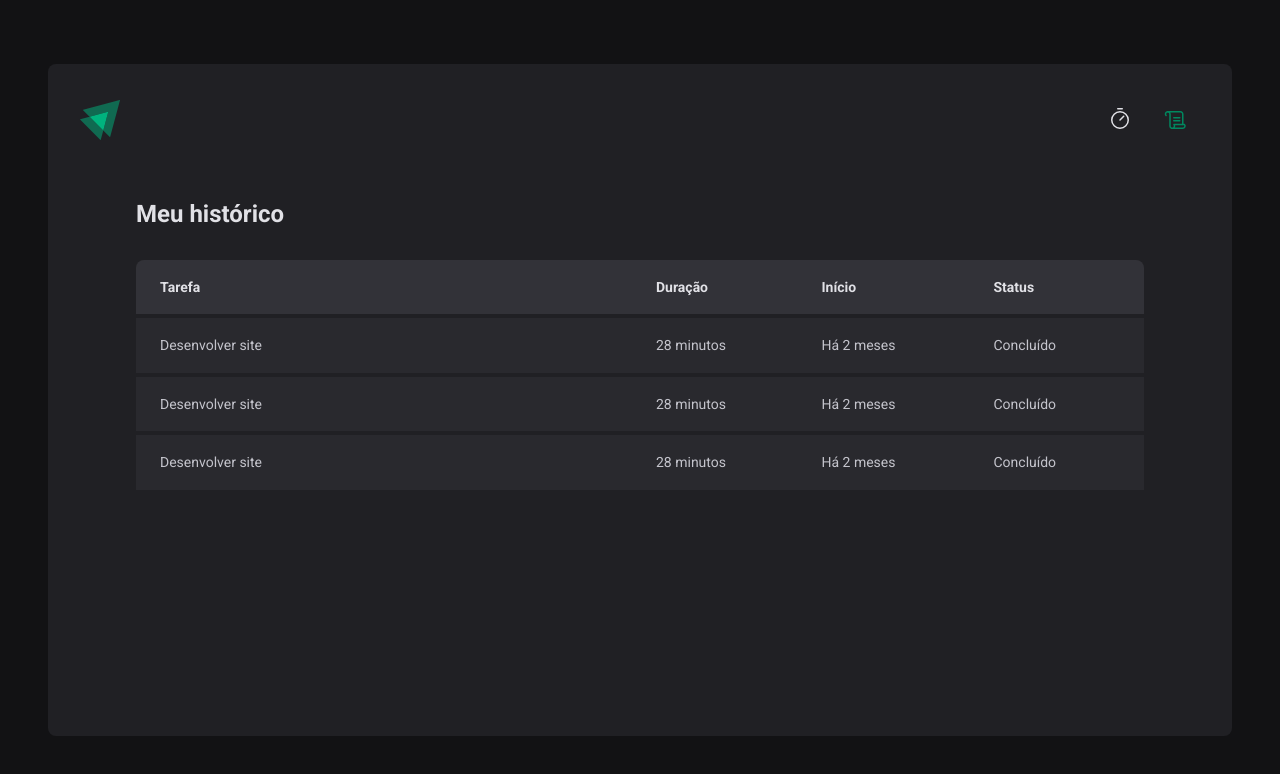
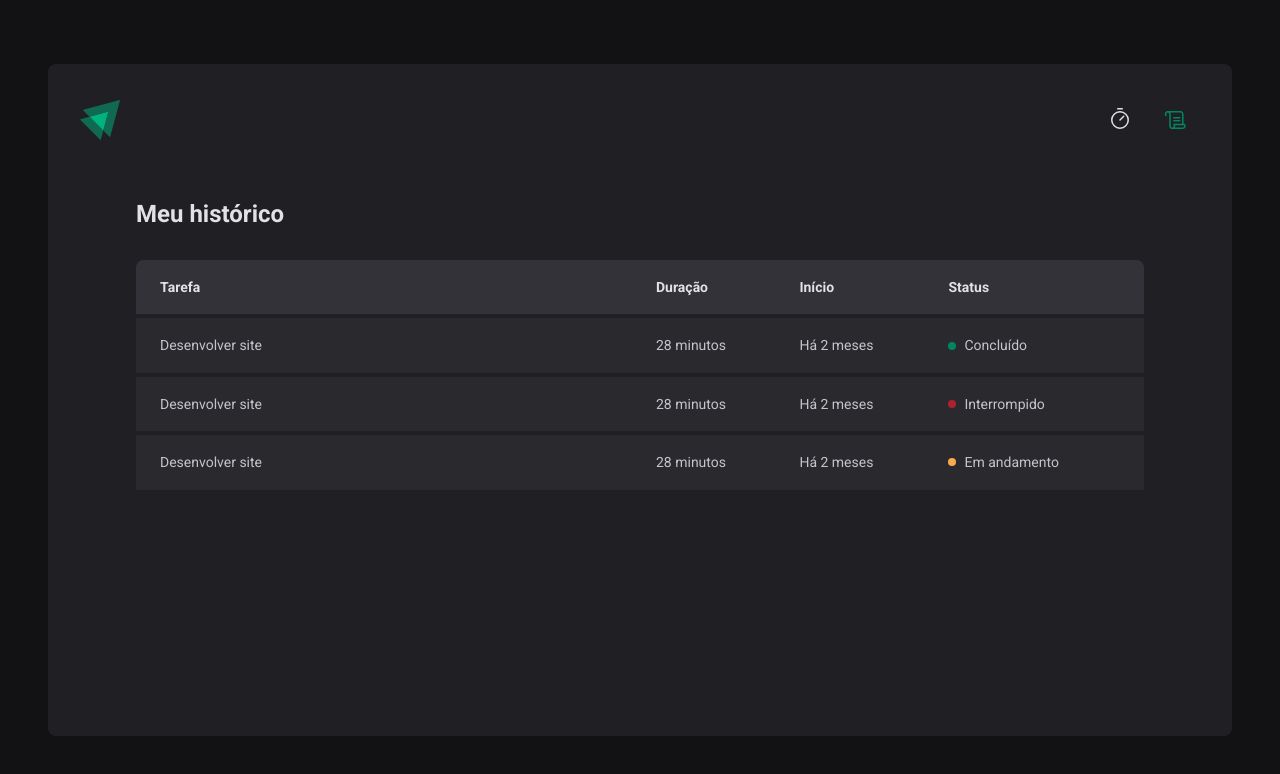
Before and after one commit to RafaelManfrim/02-ignite-timer, a React (Vite) app: page /history in a window 1280 px wide. Shown: the top 774 px of the page. Built offline with nearby package versions, Linux system fonts and the light colour scheme.

Commit message:
Componente Status desenvolvido

```diff
--- a/src/pages/History/index.tsx
+++ b/src/pages/History/index.tsx
@@ -1,4 +1,4 @@
-import { HistoryContainer, HistoryList } from './styles'
+import { HistoryContainer, HistoryList, Status } from './styles'
 
 export function History() {
   return (
@@ -19,19 +19,25 @@
               <td>Desenvolver site</td>
               <td>28 minutos</td>
               <td>Há 2 meses</td>
-              <td>Concluído</td>
+              <td>
+                <Status statusColor="green">Concluído</Status>
+              </td>
             </tr>
             <tr>
               <td>Desenvolver site</td>
               <td>28 minutos</td>
               <td>Há 2 meses</td>
-              <td>Concluído</td>
+              <td>
+                <Status statusColor="red">Interrompido</Status>
+              </td>
             </tr>
             <tr>
               <td>Desenvolver site</td>
               <td>28 minutos</td>
               <td>Há 2 meses</td>
-              <td>Concluído</td>
+              <td>
+                <Status statusColor="yellow">Em andamento</Status>
+              </td>
             </tr>
           </tbody>
         </table>
--- a/src/pages/History/styles.ts
+++ b/src/pages/History/styles.ts
@@ -1,4 +1,4 @@
-import styled from 'styled-components'
+import styled, { css } from 'styled-components'
 
 export const HistoryContainer = styled.main`
   flex: 1;
@@ -60,3 +60,31 @@
     }
   }
 `
+
+const STATUS_COLORS = {
+  yellow: 'yellow-500',
+  green: 'green-500',
+  red: 'red-500',
+} as const
+
+interface StatusProps {
+  statusColor: keyof typeof STATUS_COLORS
+}
+
+export const Status = styled.span<StatusProps>`
+  display: flex;
+  align-items: center;
+  gap: 0.5rem;
+
+  &::before {
+    content: '';
+    display: inline-block;
+    width: 0.5rem;
+    height: 0.5rem;
+    border-radius: 50%;
+
+    ${({ theme, statusColor }) => css`
+      background-color: ${theme.colors[STATUS_COLORS[statusColor]]};
+    `}
+  }
+`
```
